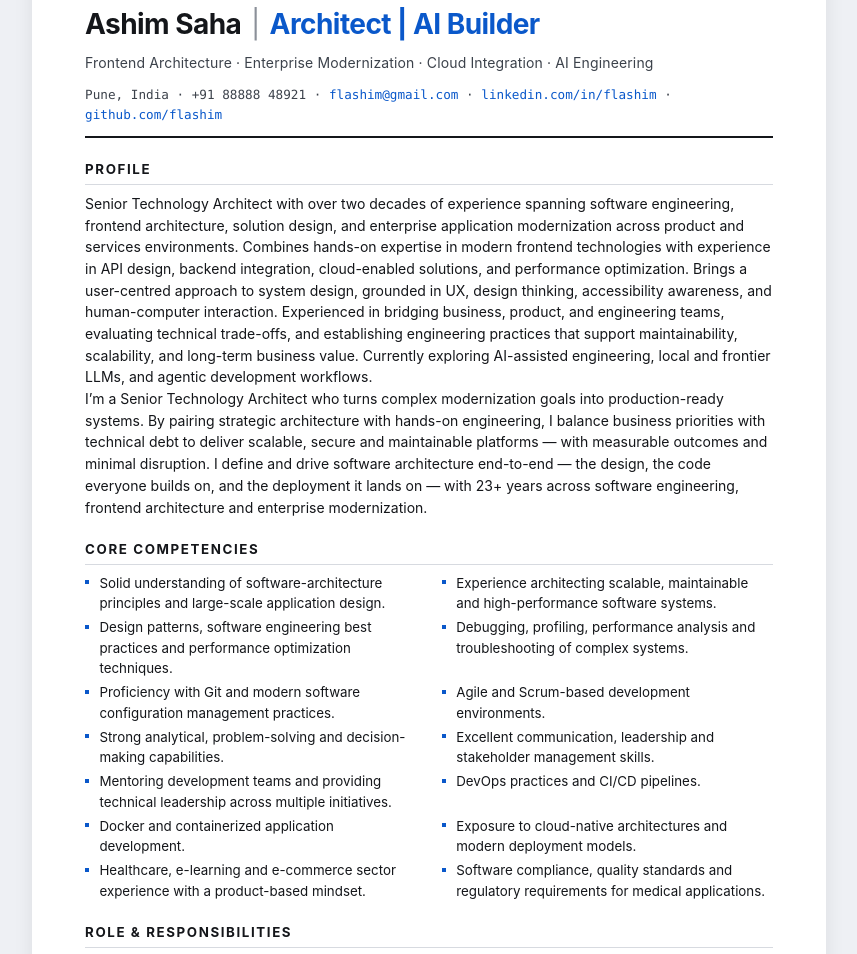
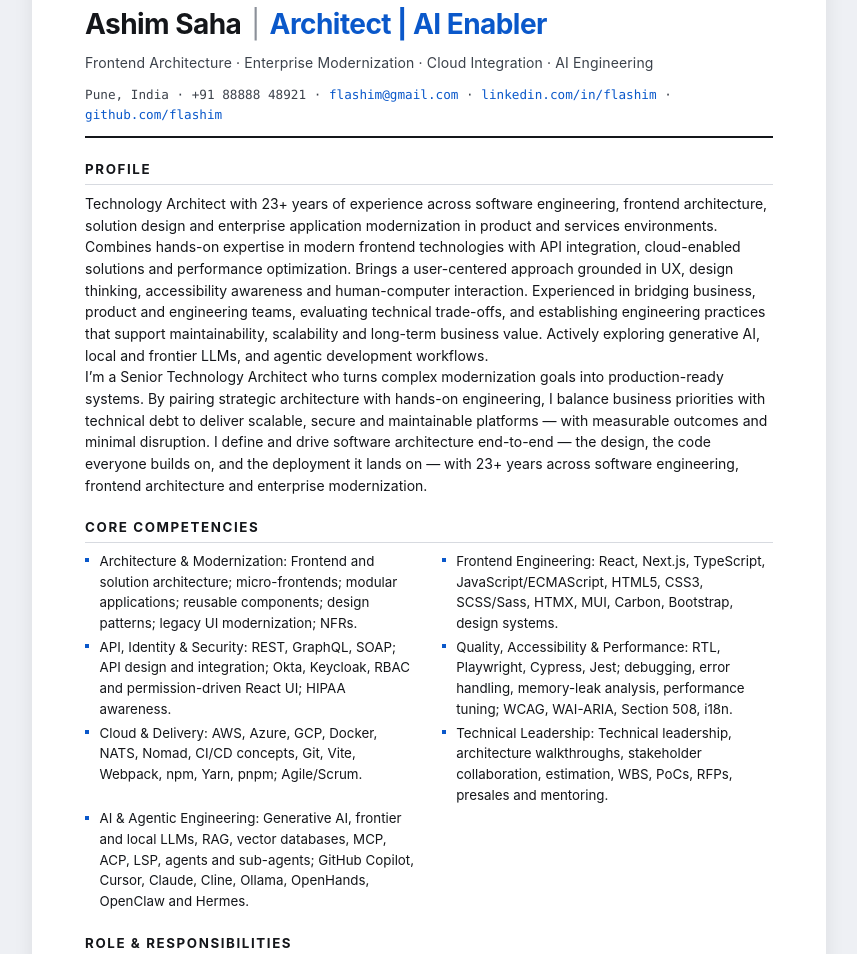
Before and after one commit to flashim/flashim.github.io, a plain HTML site: page resume.html in a window 1280 px wide. Shown: the part 130-1084 px from the top of the page, without its empty margins (211-1068 px from the left). Drawn offline with Linux system fonts and the light colour scheme.

Commit message:
Change title and role in resume
Updated the title and role description in the resume to reflect a change from 'AI Builder' to 'AI Enabler'. Revised the summary to highlight 23+ years of experience and focus on generative AI and LLMs.

```diff
--- a/resume.html
+++ b/resume.html
@@ -3,7 +3,7 @@
 <head>
   <meta charset="utf-8" />
   <meta name="viewport" content="width=device-width, initial-scale=1.0" />
-  <title>Ashim Saha | Architect | AI Builder — Résumé</title>
+  <title>Ashim Saha | Architect | AI Enabler — Résumé</title>
   <meta name="description" content="Interactive resume of Ashim Saha — Senior Technology Architect with 23+ years in software architecture, frontend engineering and enterprise modernization, with hands-on GenAI and LLM adoption. Ask me about my work, stack and domains." />
   <meta name="author" content="Ashim Saha" />
   <style>
@@ -106,7 +106,7 @@
 
   <div class="page">
     <header>
-      <h1>Ashim Saha<span class="sep">|</span><span class="role">Architect | AI Builder</span></h1>
+      <h1>Ashim Saha<span class="sep">|</span><span class="role">Architect | AI Enabler</span></h1>
       <p class="sub">Frontend Architecture · Enterprise Modernization · Cloud Integration · AI Engineering</p>
       <p class="contact">
         Pune, India &middot; +91 88888 48921 &middot;
@@ -117,25 +117,18 @@
     </header>
 
     <h2>Profile</h2>
-    <p class="summary">Senior Technology Architect with over two decades of experience spanning software engineering, frontend architecture, solution design, and enterprise application modernization across product and services environments. Combines hands-on expertise in modern frontend technologies with experience in API design, backend integration, cloud-enabled solutions, and performance optimization. Brings a user-centred approach to system design, grounded in UX, design thinking, accessibility awareness, and human-computer interaction. Experienced in bridging business, product, and engineering teams, evaluating technical trade-offs, and establishing engineering practices that support maintainability, scalability, and long-term business value. Currently exploring AI-assisted engineering, local and frontier LLMs, and agentic development workflows.</p>
+    <p class="summary">Technology Architect with 23+ years of experience across software engineering, frontend architecture, solution design and enterprise application modernization in product and services environments. Combines hands-on expertise in modern frontend technologies with API integration, cloud-enabled solutions and performance optimization. Brings a user-centered approach grounded in UX, design thinking, accessibility awareness and human-computer interaction. Experienced in bridging business, product and engineering teams, evaluating technical trade-offs, and establishing engineering practices that support maintainability, scalability and long-term business value. Actively exploring generative AI, local and frontier LLMs, and agentic development workflows.</p>
     <p class="summary">I’m a Senior Technology Architect who turns complex modernization goals into production-ready systems. By pairing strategic architecture with hands-on engineering, I balance business priorities with technical debt to deliver scalable, secure and maintainable platforms — with measurable outcomes and minimal disruption. I define and drive software architecture end-to-end — the design, the code everyone builds on, and the deployment it lands on — with 23+ years across software engineering, frontend architecture and enterprise modernization.</p>
 
     <h2>Core competencies</h2>
     <ul class="cols">
-      <li>Solid understanding of software-architecture principles and large-scale application design.</li>
-      <li>Experience architecting scalable, maintainable and high-performance software systems.</li>
-      <li>Design patterns, software engineering best practices and performance optimization techniques.</li>
-      <li>Debugging, profiling, performance analysis and troubleshooting of complex systems.</li>
-      <li>Proficiency with Git and modern software configuration management practices.</li>
-      <li>Agile and Scrum-based development environments.</li>
-      <li>Strong analytical, problem-solving and decision-making capabilities.</li>
-      <li>Excellent communication, leadership and stakeholder management skills.</li>
-      <li>Mentoring development teams and providing technical leadership across multiple initiatives.</li>
-      <li>DevOps practices and CI/CD pipelines.</li>
-      <li>Docker and containerized application development.</li>
-      <li>Exposure to cloud-native architectures and modern deployment models.</li>
-      <li>Healthcare, e-learning and e-commerce sector experience with a product-based mindset.</li>
-      <li>Software compliance, quality standards and regulatory requirements for medical applications.</li>
+      <li>Architecture &amp; Modernization: Frontend and solution architecture; micro-frontends; modular applications; reusable components; design patterns; legacy UI modernization; NFRs.</li>
+      <li>Frontend Engineering: React, Next.js, TypeScript, JavaScript/ECMAScript, HTML5, CSS3, SCSS/Sass, HTMX, MUI, Carbon, Bootstrap, design systems.</li>
+      <li>API, Identity &amp; Security: REST, GraphQL, SOAP; API design and integration; Okta, Keycloak, RBAC and permission-driven React UI; HIPAA awareness.</li>
+      <li>Quality, Accessibility &amp; Performance: RTL, Playwright, Cypress, Jest; debugging, error handling, memory-leak analysis, performance tuning; WCAG, WAI-ARIA, Section 508, i18n.</li>
+      <li>Cloud &amp; Delivery: AWS, Azure, GCP, Docker, NATS, Nomad, CI/CD concepts, Git, Vite, Webpack, npm, Yarn, pnpm; Agile/Scrum.</li>
+      <li>Technical Leadership: Technical leadership, architecture walkthroughs, stakeholder collaboration, estimation, WBS, PoCs, RFPs, presales and mentoring.</li>
+      <li>AI &amp; Agentic Engineering: Generative AI, frontier and local LLMs, RAG, vector databases, MCP, ACP, LSP, agents and sub-agents; GitHub Copilot, Cursor, Claude, Cline, Ollama, OpenHands, OpenClaw and Hermes.</li>
     </ul>
 
     <h2>Role &amp; responsibilities</h2>
@@ -252,7 +245,7 @@
     <p class="tech tech--legacy"><span>React</span> <span>Next.js</span> <span>TypeScript</span> <span>JavaScript</span> <span>Angular</span> <span>SolidJS</span> <span>Node.js</span> <span>Redux / Zustand / Recoil / Jotai</span> <span>MUI / Carbon / Bootstrap</span> <span>Jest / Cypress</span> <span>Webpack / Vite</span> <span>Docker</span> <span>CI/CD</span> <span>AWS / GCP / Azure</span> <span>REST / GraphQL / SOAP</span> <span>MongoDB / Firebase</span> <span>ECMAScript</span> <span>CSS / SCSS / Sass</span> <span>Webpack / Vite / Gulp</span> <span>npm / Yarn / pnpm</span> <span>NATS / Nomad</span> <span>Mithril / Backbone / jQuery</span> <span>GSAP / FLIP / PixiJS / CreateJS</span> <span>Flash / Flex / ActionScript / Haxe / OpenFL</span> <span>SCORM / LMS / Moodle / CMS</span> <span>Agile / Scrum / SDLC</span> <span>Git</span> <span>Jira / Confluence / Clubhouse</span> <span>Figma / Balsamiq / Photoshop</span> <span>WCAG / WAI-ARIA</span> <span>Architecture design patterns / OOP / MVC / functional programming</span> <span>HIPAA</span> <span>Display.js</span></p>
 
     <footer>
-      Ashim Saha &middot; Architect | AI Builder &middot; Pune, India &middot;
+      Ashim Saha &middot; Architect | AI Enabler &middot; Pune, India &middot;
       flashim@gmail.com &middot; +91 88888 48921
     </footer>
   </div>
```
